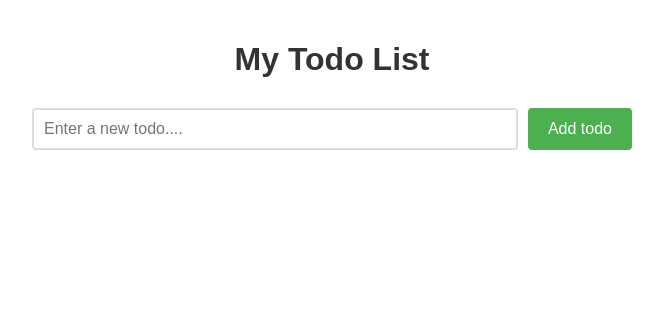
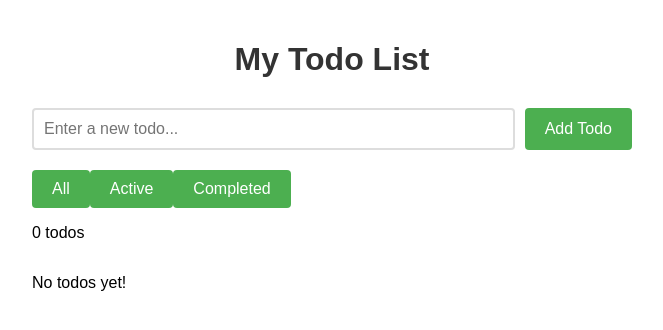
Before and after one commit to SP26-CS351-TomaszSwiderski/CS351-Lab3-Groupproject-TomaszSwiderski, a React (Create React App) app in the folder todo-list-lab/: page / in a window 1280 px wide. Shown: the top 330 px of the page, without its empty margins (308-971 px from the left). Built offline with nearby package versions, Linux system fonts and the light colour scheme.

Commit message:
Updated app,js
added the completed, active, all tab
Added local storage start

```diff
--- a/todo-list-lab/src/App.js
+++ b/todo-list-lab/src/App.js
@@ -1,44 +1,40 @@
-// Import react and the useState hook for state management
-import React, { useState } from "react";
+import React, { useState, useEffect } from "react";
 import "./App.css";
 
-// Import our custom components
 import Header from "./components/Header";
 import Button from "./components/Button";
 import ToDoItem from "./components/TodoItems";
 
 function App() {
-  // todos array to store all to do items
+  // ---------------- STATE ----------------
+
   const [todos, setTodos] = useState([]);
+  const [inputValue, setInputValue] = useState("");
+  const [filter, setFilter] = useState("all");
+  const [editingId, setEditingId] = useState(null);
+  const [editValue, setEditValue] = useState("");
 
-  // inputValue string to store current input field value
-  const [inputValue, setInputValue] = useState("");
+  // ---------------- LOCAL STORAGE ----------------
 
-  // Tracks which filter is currently active: "all", "active", or "completed"
-  const [filter, setFilter] = useState("all");
+  useEffect(() => {
+    const savedTodos = JSON.parse(localStorage.getItem("todos"));
+    if (savedTodos) {
+      setTodos(savedTodos);
+    }
+  }, []);
 
-  // Stores the ID of the todo currently being edited
-  // null means no todo is being edited
-  const [editingId, setEditingId] = useState(null);
+  useEffect(() => {
+    localStorage.setItem("todos", JSON.stringify(todos));
+  }, [todos]);
 
-  // Stores the text value when editing an existing todo
-  const [editValue, setEditValue] = useState("");
-  // this function basically updates inputValue as the user types in the input field
-  const handleInputChange = (event) => {
-    setInputValue(event.target.value);
-  };
+  // ---------------- ADD TODO ----------------
 
-  // this function to add a new todo to the list
-  const handleSumbit = (event) => {
-    // prevent default form submission ( wchich will reload the page and cause data loss)
+  const handleSubmit = (event) => {
     event.preventDefault();
 
-    //chechk if input is empty after removing the white space
-    if (inputValue.trim() === "") {
-      return;
-    }
-    //Create a new todo aboj
-    const newToDo = {
+    if (inputValue.trim() === "") return;
+
+    const newTodo = {
       id: Date.now(),
       text: inputValue.trim(),
       completed: false,
@@ -46,62 +42,115 @@ function App() {
       createdAt: new Date().toISOString(),
     };
 
-    // Add the new todo to the todos array using spread operator
-    setTodos([...todos, newToDo]);
-
-    // clear the input field
+    setTodos([...todos, newTodo]);
     setInputValue("");
   };
-  // This fucntion will toggle a todos completed status
+
+  // ---------------- TOGGLE ----------------
+
   const toggleTodo = (id) => {
-    // Map over the todos array to create a new array
     setTodos(
-      todos.map((todo) => {
-        // if this todos id matches, toggle its completed status
-        if (todo.id === id) {
-          return {
-            ...todo,
-            completed: !todo.completed,
-          };
-        } else {
-          return todo;
-        }
-      }),
+      todos.map((todo) =>
+        todo.id === id
+          ? { ...todo, completed: !todo.completed }
+          : todo
+      )
     );
   };
 
-  // This function removes a todo from the list
+  // ---------------- DELETE ----------------
+
   const deleteTodo = (id) => {
-    // Filter out the todo with the matching id
-    setTodos(todos.filter(todo => todo.id !== id));
+    setTodos(todos.filter((todo) => todo.id !== id));
   };
+
+  // ---------------- EDIT ----------------
+
+  const startEditing = (id, text) => {
+    setEditingId(id);
+    setEditValue(text);
+  };
+
+  const saveEdit = (id) => {
+    if (editValue.trim() === "") return;
+
+    setTodos(
+      todos.map((todo) =>
+        todo.id === id
+          ? { ...todo, text: editValue }
+          : todo
+      )
+    );
+
+    setEditingId(null);
+    setEditValue("");
+  };
+
+  // ---------------- CLEAR COMPLETED ----------------
+
+  const clearCompleted = () => {
+    setTodos(todos.filter((todo) => !todo.completed));
+  };
+
+  // ---------------- FILTER ----------------
+
+  const filteredTodos = todos.filter((todo) => {
+    if (filter === "active") return !todo.completed;
+    if (filter === "completed") return todo.completed;
+    return true;
+  });
+
+  // ---------------- RENDER ----------------
 
   return (
     <div className="App">
       <Header title="My Todo List" />
 
-      <form onSubmit={handleSumbit} className="todo-form">
+      {/* Add Todo */}
+      <form onSubmit={handleSubmit} className="todo-form">
         <input
           type="text"
           value={inputValue}
-          onChange={handleInputChange}
-          placeholder="Enter a new todo...."
+          onChange={(e) => setInputValue(e.target.value)}
+          placeholder="Enter a new todo..."
           className="todo-input"
         />
-
-        <Button type="submit" text="Add todo" />
+        <Button type="submit" text="Add Todo" />
       </form>
 
+      {/* Filter Buttons */}
+      <div className="filters">
+        <Button text="All" onClick={() => setFilter("all")} />
+        <Button text="Active" onClick={() => setFilter("active")} />
+        <Button text="Completed" onClick={() => setFilter("completed")} />
+      </div>
+
+      {/* Todo Count */}
+      <p>{filteredTodos.length} todos</p>
+
+      {/* Todo List */}
       <div className="todo-list">
-        {todos.map((todo) => (
+        {filteredTodos.length === 0 && <p>No todos yet!</p>}
+
+        {filteredTodos.map((todo) => (
           <ToDoItem
             key={todo.id}
             todo={todo}
             onToggle={() => toggleTodo(todo.id)}
             onDelete={() => deleteTodo(todo.id)}
+            onEdit={() => startEditing(todo.id, todo.text)}
+            isEditing={editingId === todo.id}
+            editValue={editValue}
+            setEditValue={setEditValue}
+            onSave={() => saveEdit(todo.id)}
           />
         ))}
       </div>
+
+      {/* Clear Completed */}
+      {todos.some((todo) => todo.completed) && (
+        <Button text="Clear Completed" onClick={clearCompleted} />
+      )}
     </div>
   );
 }
```
